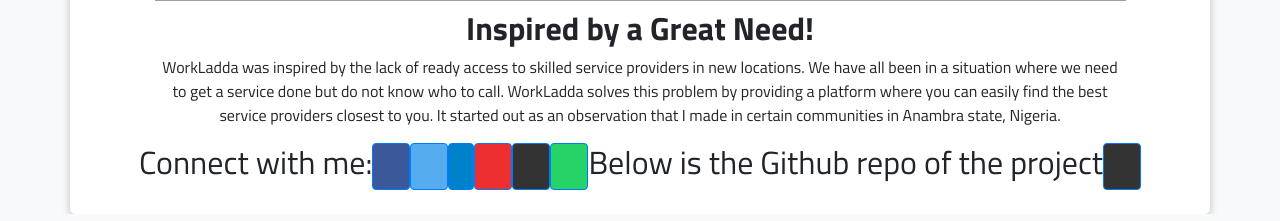
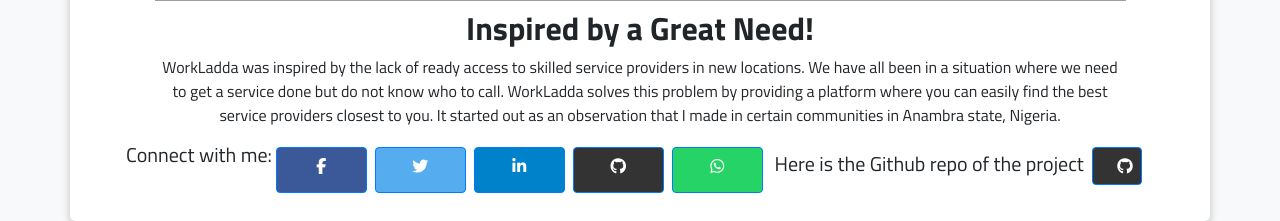
Before and after one commit to hercjay/workladda, a PHP site: page /landing_page.php in a window 1280 px wide. Shown: the part 3356-3577 px from the top of the page. Run offline with PHP 8.4, Linux system fonts and the light colour scheme; some libraries are stand-ins or nearby versions; grey boxes are pictures that could not be loaded.

Commit message:
removed yt link and added the about section

```diff
--- a/landing_page.php
+++ b/landing_page.php
@@ -10,6 +10,7 @@
 	<link rel="stylesheet" href="css/main.css">
 	<link rel="stylesheet" href="plugins/bootstrap-4.0.0-dist/css/bootstrap.min.css">
 	<link rel="stylesheet" href="plugins/font-awesome/css/font-awesome.min.css">
+
     <title>WorkLadda - Product Page</title>
 
     <style>
@@ -156,7 +157,7 @@
 
                 <div class="shadowCard row justify-content-center p-4">
                     <div class="col-11 m-2 col-lg-11">
-                        <img src="images/dashboard_wide.PNG" alt="Find a Freelancer" width="100%" height="auto">
+                        <img src="images/dashboard-wide.PNG" alt="Find a Freelancer" width="100%" height="auto">
                     </div>
                     <div class="col-11 m-2 col-lg-11 justify-content-center my-auto">
                         <h2 style="text-align: center"><strong>Inspired by a Great Need!</strong></h2>
@@ -170,50 +171,52 @@
 
                     <br/><br/>  <br/>
 
-                    <h2>Connect with me:</h2>
-
+                    <h5 >Connect with me:</h2>
                         <!-- Facebook -->
-                        <a class="btn btn-primary" style="background-color: #3b5998;" href="https://facebook.com/hercjay" role="button"
+                        <a class="btn btn-primary m-1 col-1" style="background-color: #3b5998;" href="https://facebook.com/hercjay" role="button"
                         ><i class="fab fa-facebook-f"></i
                         ></a>
 
                         <!-- Twitter -->
-                        <a class="btn btn-primary" style="background-color: #55acee;" href="https://twitter.com/hercjay" role="button"
+                        <a class="btn btn-primary  m-1 col-1" style="background-color: #55acee;" href="https://twitter.com/hercjay" role="button"
                         ><i class="fab fa-twitter"></i
                         ></a>
 
                         <!-- Linkedin -->
-                        <a class="btn btn-primary" style="background-color: #0082ca;" href="https://linkedin.com/in/michael-anokwulu" role="button"
+                        <a class="btn btn-primary  m-1 col-1" style="background-color: #0082ca;" href="https://linkedin.com/in/michael-anokwulu" role="button"
                         ><i class="fab fa-linkedin-in"></i
                         ></a>
 
                         <!-- Youtube -->
-                        <a class="btn btn-primary" style="background-color: #ed302f;" href="https://youtube.com/hercjaytech" role="button"
+                        <!-- <a class="btn btn-primary m-1 col-1" style="background-color: #ed302f;" href="https://youtube.com/hercjaytech" role="button"
                         ><i class="fab fa-youtube"></i
-                        ></a>
+                        ></a> -->
 
                         <!-- Github -->
-                        <a class="btn btn-primary" style="background-color: #333333;" href="https://github.com/hercjay" role="button"
+                        <a class="btn btn-primary m-1 col-1" style="background-color: #333333;" href="https://github.com/hercjay" role="button"
                         ><i class="fab fa-github"></i
                         ></a>
 
                         <!-- Whatsapp -->
-                        <a class="btn btn-primary" style="background-color: #25d366;" href="https://wa.me/+2348163880303" role="button"
+                        <a class="btn btn-primary m-1 col-1" style="background-color: #25d366;" href="https://wa.me/+2348163880303" role="button"
                         ><i class="fab fa-whatsapp"></i
                         ></a>
 
+                        <h5>Here is the Github repo of the project</>
+                        <!-- Github -->
+                        <a class="btn btn-primary m-1 col-1 px-4" style="background-color: #333333;" href="https://github.com/hercjay/workladda/tree/master" role="button"
+                            ><i class="fab fa-github"></i
+                        ></a>
 
-                    <h2>Below is the Github repo of the project</h2>
-                    <!-- Github -->
-                    <a class="btn btn-primary" style="background-color: #333333;" href="https://github.com/hercjay/workladda/tree/master" role="button"
-                        ><i class="fab fa-github"></i
-                        ></a>
+                    </div>
+
                 </div>
             </div>
         </div>
 </div>
 
 <?php //include 'bottom_nav/bottom_nav.php'; ?>
+<script src="https://kit.fontawesome.com/999cf91a7d.js" crossorigin="anonymous"></script>
 	<?php include 'includes/scripts.php'; ?>
 
 </body>
```
